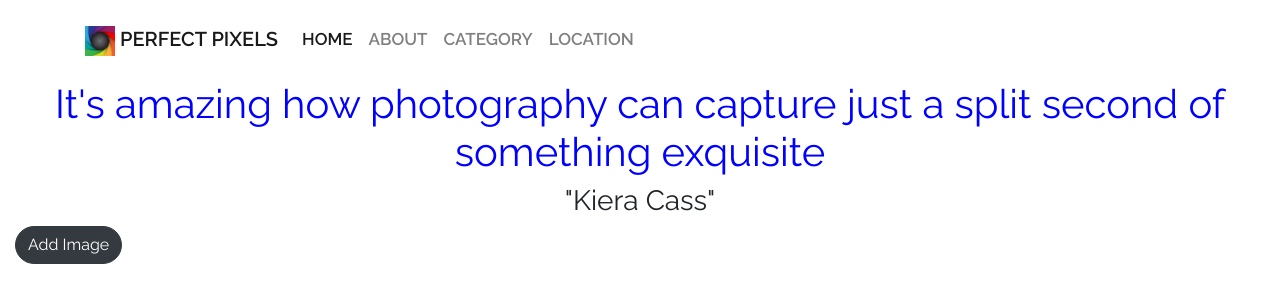
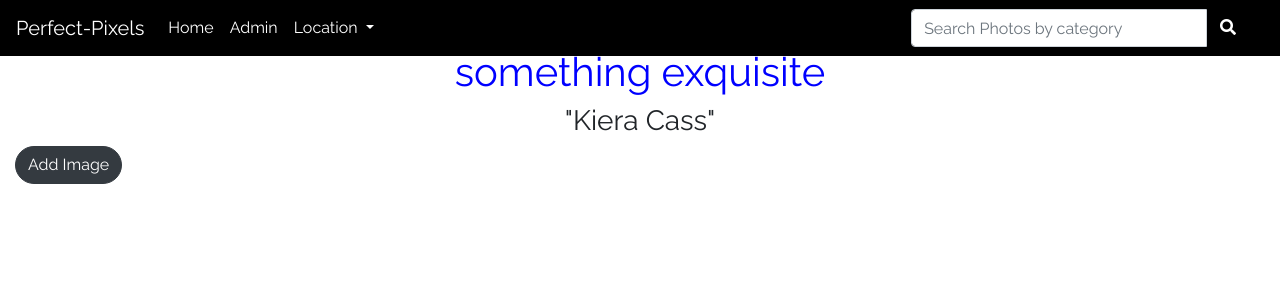
Before and after one commit to Edwike12/Perfect-Pixels, a Django app: page / in a window 1280 px wide. Shown: the top 303 px of the page. Run offline with Django 3.2, Linux system fonts and the light colour scheme; data that the repository does not hold is empty; some libraries are stand-ins or nearby versions.

Commit message:
edited navbar and added a search form

```diff
--- a/gallery/templates/navbar.html
+++ b/gallery/templates/navbar.html
@@ -1,70 +1,50 @@
-{% load bootstrap4 %}
-{% load static%}
-<!DOCTYPE html>
-<html lang="en">
-<head>
-
-  <meta charset="utf-8">
-  <meta name="viewport" content="width=device-width, initial-scale=1">
-  <title></title>
-        {% block styles %}
-          {% bootstrap_css %}
-
-        <link rel="stylesheet" href="{% static 'css/animate.min.css' %}">
-        <link rel="stylesheet" href="{% static 'css/home.css' %}">
-        {% endblock %}
-</head>
-<body>
-   <!-- Main navigation bar -->
-   <nav class="navbar navbar-expand-lg navbar-light" id="navMain">
-    <div class="container navigation header_right wow fadeInLeft animated animated" data-wow-delay=".5s" style="visibility: visible; animation-delay: 0.5s; animation-name: fadeInLeft;">
-          <a class="navbar-brand" href="/"><img src="{% static 'images/logo.png' %}" class="" style="width:30px"> Perfect Pixels</a>
-          <button class="navbar-toggler" type="button" data-toggle="collapse" data-target="#navbarNav" aria-controls="navbarNav" aria-expanded="false" aria-label="Toggle navigation">
+<nav class="navbar navbar-expand-lg fixed-top" style="background-color: black; color: white;">
+    <a class="navbar-brand" href="/" style=" color: white;">Perfect-Pixels</a>
+    <button class="navbar-toggler" type="button" data-toggle="collapse" data-target="#navbarSupportedContent"
+        aria-controls="navbarSupportedContent" aria-expanded="false" aria-label="Toggle navigation">
         <span class="navbar-toggler-icon"></span>
     </button>
-          <div class="collapse navbar-collapse" id="navbarNav">
-            <ul class="navbar-nav">
-              <li class="nav-item active"><a class="nav-link" href="/"> HOME <span class="sr-only">(current)</span></a></li>
-              <li class="nav-item"><a class="nav-link" href="/" data-toggle="modal" data-target="#about">ABOUT</a></li>
-              <li class="nav-item"><a class="nav-link" href="/#category">CATEGORY</a></li>
-              <li class="nav-item"><a class="nav-link open-nav" style="cursor:pointer">LOCATION</a></li>
+
+    <div class="collapse navbar-collapse" id="navbarSupportedContent">
+        <ul class="navbar-nav mr-auto">
+            <li class="nav-item active">
+                <a class="nav-link" href="/" style=" color: white;">Home <span class="sr-only">(current)</span></a>
+            </li>
+            <li class="nav-item">
+                <a class="nav-link" href="/admin" style=" color: white;">Admin</a>
+            </li>
+            <li class="nav-item dropdown">
+                <a class="nav-link dropdown-toggle" href="#" id="navbarDropdown" role="button" data-toggle="dropdown"
+                    aria-haspopup="true" aria-expanded="false" style=" color: white;">
+                    Location
+                </a>
+                <div class="dropdown-menu" aria-labelledby="navbarDropdown">
+                    {% for location in locations %}
+                    <a class="dropdown-item" href="/?location={{location.id}}">{{location.name}}</a>
+
+                    {%endfor%}
+
+                </div>
+            </li>
+
         </ul>
-          </div>
-      </div>
-</nav>
 
-<!-- The about bar -->
-<div class="modal fade" id="about" tabindex="-1" role="dialog" aria-labelledby="deleteModalLabel" aria-hidden="true">
-    <div class="modal-dialog" role="document">
-        <div class="modal-content">
-            <div class="modal-header">
-                <h5 class="modal-title about"><img src="{% static 'images/logo.png' %}" class="" style="width:30px">Perfect-Pixels</h5>
-                <button type="button" class="close" data-dismiss="modal" aria-label="Close">
-                    <span aria-hidden="true">&times;</span>
+        <div class="col-sm-4 col-md-4 navbar-right">
+
+            <form class="navbar-form" role="search" action="{% url 'search_results' %}">
+
+                <div class="input-group">
+                    <input type="text" class="form-control" placeholder="Search Photos by category" name="images">
+                    <div class="input-group-btn">
+                        <button class="btn btn-default" type="submit"><i class="fa fa-search text-white"
+                                aria-hidden="true"></i>
                         </button>
-            </div>
-            <div class="modal-body">
-                <div class="container row">
-                    <p class="abt">
-                        Perfect Pixels is an application of beautiful images with a splash of color.
-                        <br>
-                    <p class="abt">
-                        Search for photoghraphs of interest based on various categories and view the pictures and their location.
-                    </p>
-                    </p>
-                    <div class="">
 
-                        <img src="{% static 'images/about.png' %}" alt="" class = "splash"  style="width:450px*250">
-                    </div>
-                    <hr>
-                    <blockquote class="text-muted abt">
-                        ~A good snapshot keeps a moment thats gone from running away ~"Eudora Welty"
-                    </blockquote>
-                </div>
-            </div>
-        </div>
                     </div>
                 </div>
 
-</body>
-</html>
+            </form>
+        </div>
+        <!-- search form end -->
+    </div>
+</nav>
```
Lines whose indentation alone changed are shown as unchanged.
